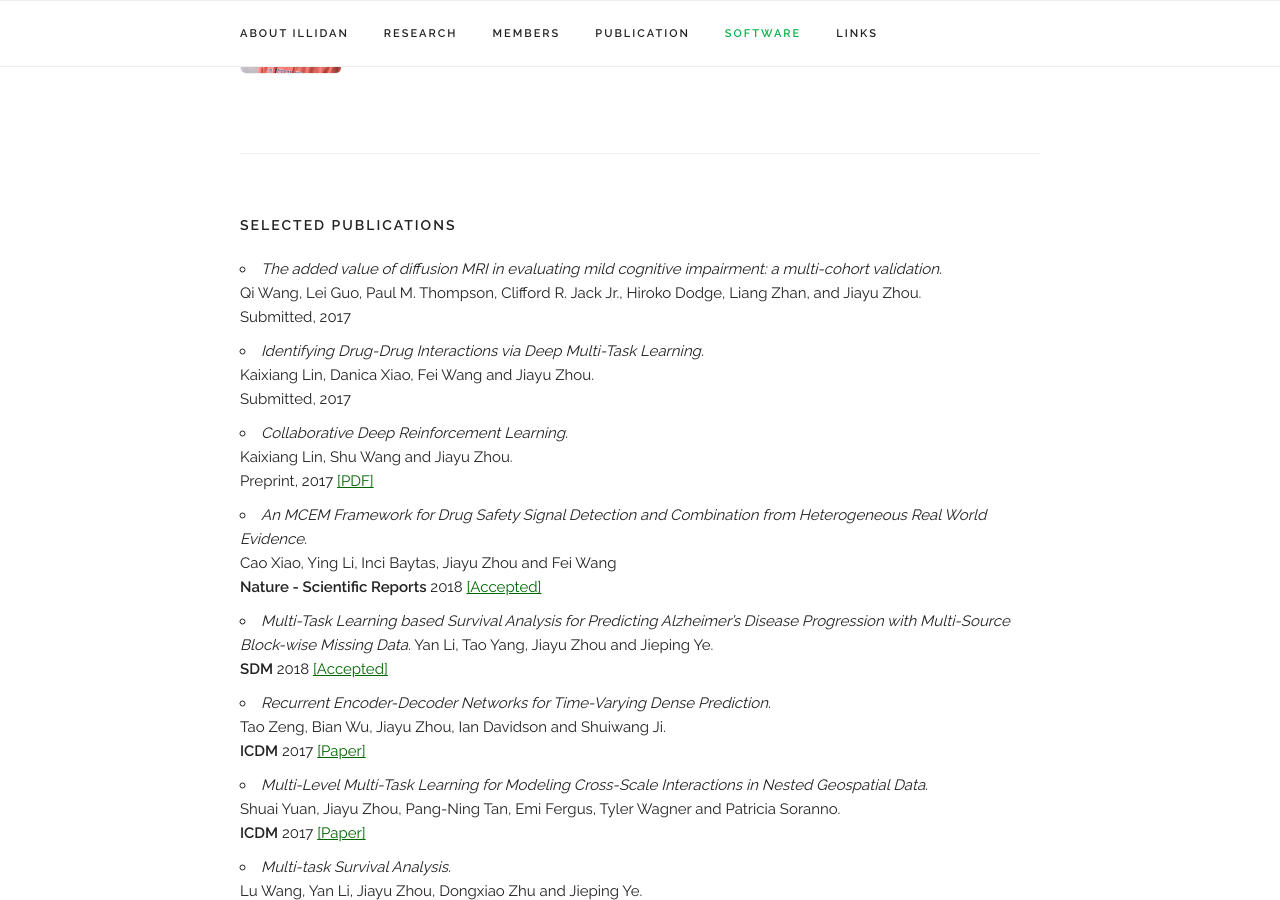
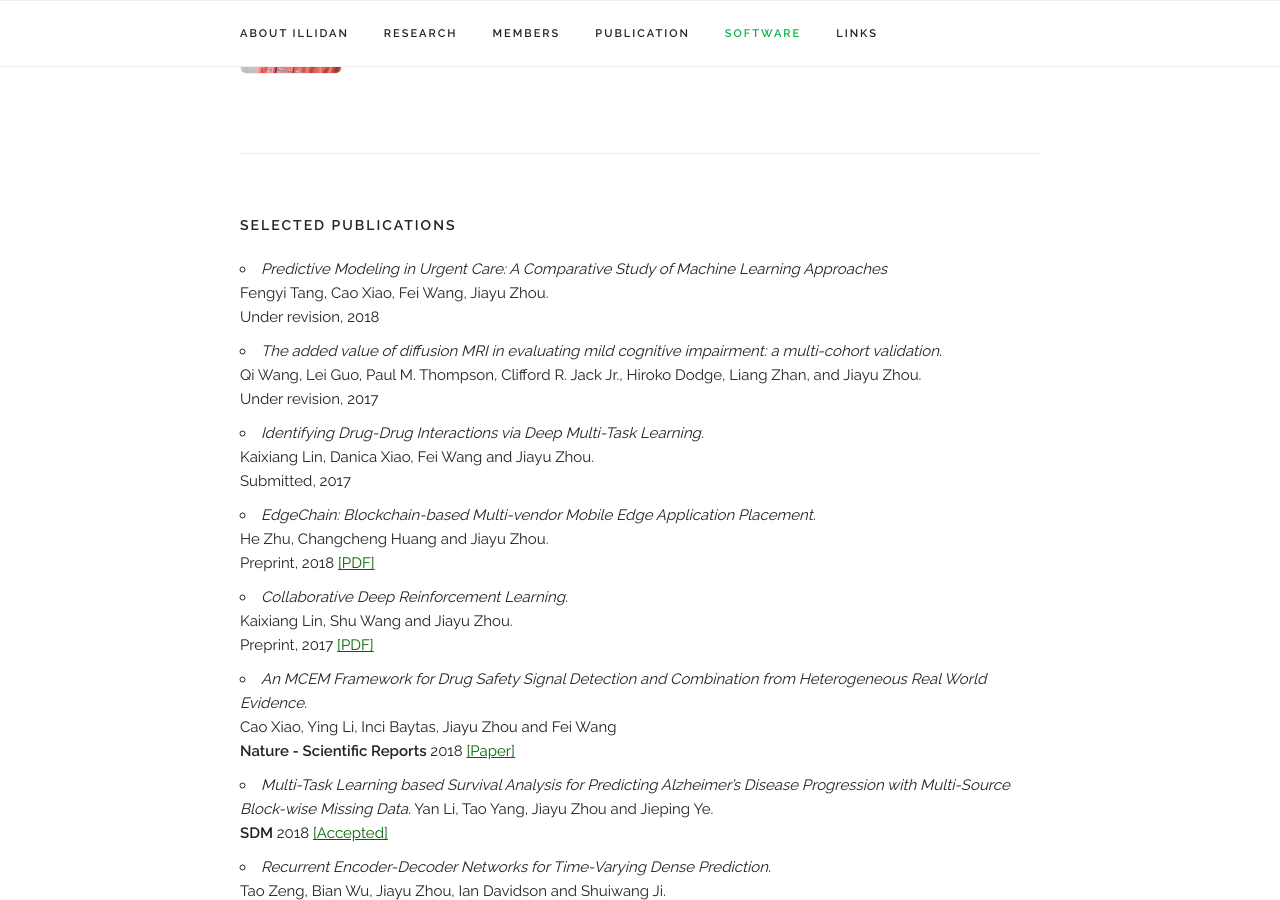
Before and after one commit to Marvelrex/denos.lab.io, a Jekyll site: the page built from index.html, in a window 1280 px wide and 900 px high, scrolled down 5456 px. Built offline with Jekyll 4.4.1, drawn with Linux system fonts in a browser that asks for light colours; nearby versions of some CDN libraries.

Commit message:
Update publication.

```diff
--- a/_layouts/default.html
+++ b/_layouts/default.html
@@ -244,14 +244,24 @@
     <div class="docs-section" id="publication">
       <h6 class="docs-header">Selected Publications</h6>
       <ul>
+        <li><i>Predictive Modeling in Urgent Care: A Comparative Study of Machine Learning Approaches</i><br>
+            Fengyi Tang, Cao Xiao, Fei Wang, Jiayu Zhou. <br>
+            Under revision, 2018
+        </li>
+
         <li><i>The added value of diffusion MRI in evaluating mild cognitive impairment: a multi-cohort validation. </i><br>
             Qi Wang, Lei Guo, Paul M. Thompson, Clifford R. Jack Jr., Hiroko Dodge, Liang Zhan, and Jiayu Zhou. <br>
-            Submitted, 2017 <!-- <a href="#">[Preprint]</a> -->
+            Under revision, 2017 <!-- <a href="#">[Preprint]</a> -->
         </li>
 
         <li><i>Identifying Drug-Drug Interactions via Deep Multi-Task Learning. </i><br>
             Kaixiang Lin, Danica Xiao, Fei Wang and Jiayu Zhou. <br>
             Submitted, 2017 <!-- <a href="#">[Preprint]</a> -->
+        </li>
+
+        <li><i>EdgeChain: Blockchain-based Multi-vendor Mobile Edge Application Placement. </i><br>
+            He Zhu, Changcheng Huang and Jiayu Zhou. <br>
+            Preprint, 2018 <a href="https://arxiv.org/abs/1801.04035">[PDF]</a>
         </li>
 
         <li><i>Collaborative Deep Reinforcement Learning. </i><br>
@@ -261,7 +271,7 @@
 
         <li><i>An MCEM Framework for Drug Safety Signal Detection and Combination from Heterogeneous Real World Evidence. </i><br>
             Cao Xiao, Ying Li, Inci Baytas, Jiayu Zhou and Fei Wang<br>
-            <b>Nature - Scientific Reports</b> 2018 <a href="#">[Accepted]</a>
+            <b>Nature - Scientific Reports</b> 2018 <a href="https://www.nature.com/articles/s41598-018-19979-7">[Paper]</a>
         </li>
 
         <li><i>Multi-Task Learning based Survival Analysis for Predicting Alzheimer’s Disease Progression with Multi-Source Block-wise Missing Data.</i>
```
